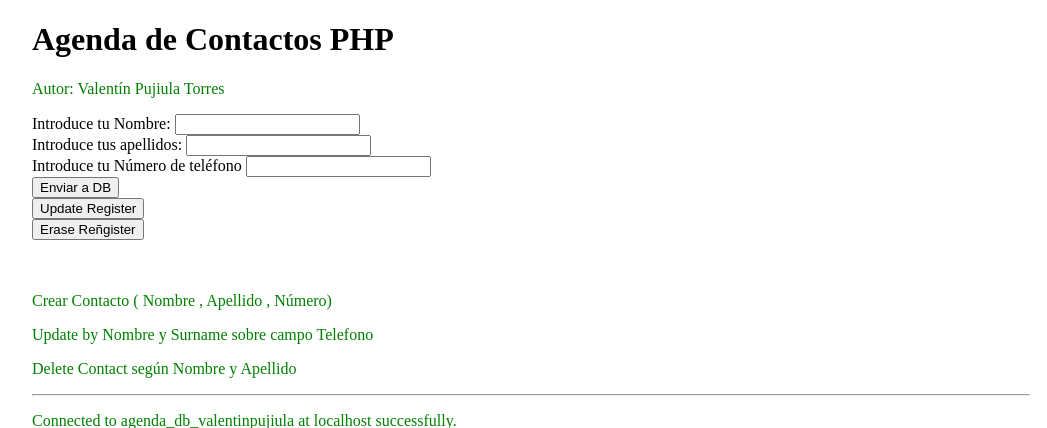
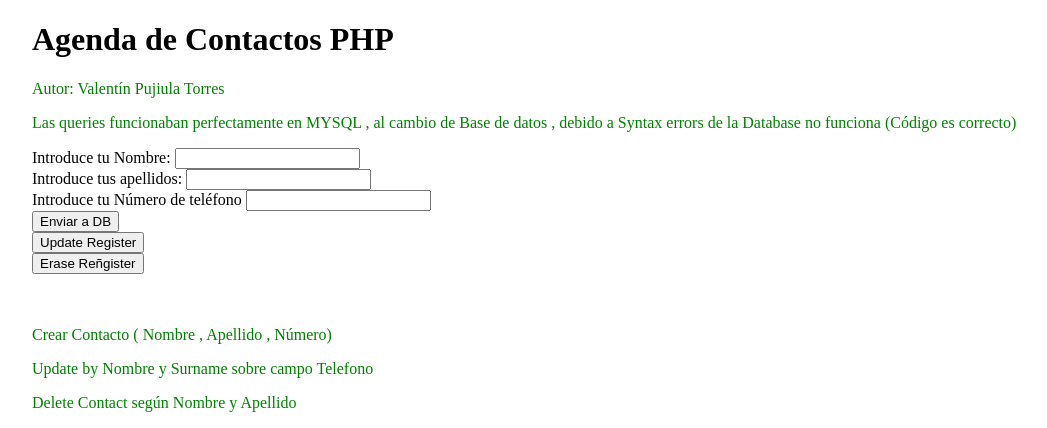
Before and after one commit to DAW-presencial/dwes_2021-Valentinpujiulatorres, a PHP site: page / in a window 1280 px wide. Shown: the top 428 px of the page, without its empty margins (160-1207 px from the left). Run offline with PHP 8.4, Linux system fonts and the light colour scheme; some libraries are stand-ins or nearby versions.

Commit message:
akjshajks

```diff
--- a/AgendaDatabase/Agenda_Pujiula_Torres_Valentin/Index.php
+++ b/AgendaDatabase/Agenda_Pujiula_Torres_Valentin/Index.php
@@ -26,6 +26,7 @@
 <body>
     <h1>Agenda de Contactos PHP</h1>
     <p>Autor: Valentín Pujiula Torres </p>
+    <p>Las queries funcionaban perfectamente en MYSQL , al cambio de Base de datos , debido a Syntax errors de la Database no funciona (Código es correcto)</p>
 
     <div id="databaseConn">
         <?php
```
